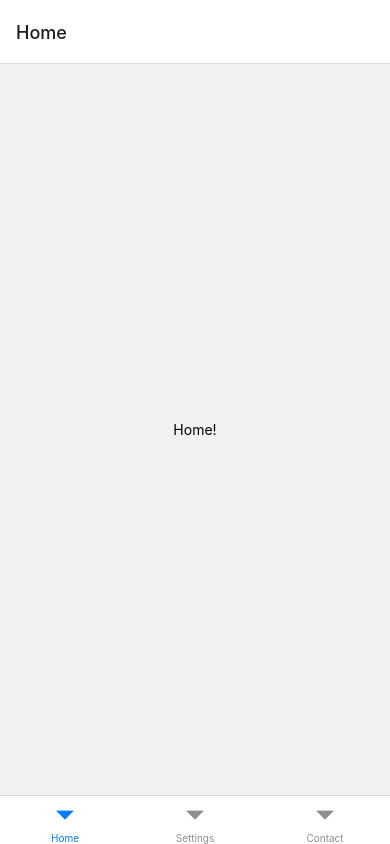
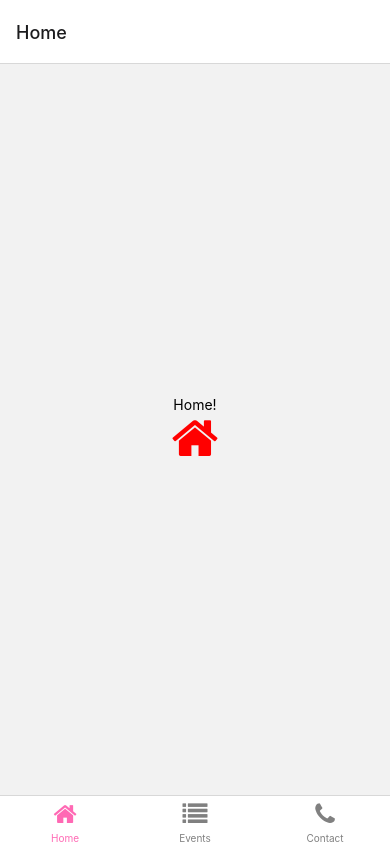
Before and after one commit to karthikstar/codexp_ws1_pm, a React Native app: screen /Home in a window 390 px wide. Built offline with nearby package versions, Linux system fonts and the light colour scheme.

Commit message:
added tab icons

```diff
--- a/App.js
+++ b/App.js
@@ -5,15 +5,35 @@
 import HomeScreen from './screens/HomeScreen';
 import SettingsScreen from './screens/SettingsScreen';
 import ContactScreen from './screens/ContactScreen';
+import { FontAwesome } from "@expo/vector-icons";
 
 const Tab = createBottomTabNavigator();
 
 export default function App() {
   return (
     <NavigationContainer>
-      <Tab.Navigator>
+      <Tab.Navigator
+        screenOptions={({ route }) => ({
+          tabBarIcon: ({ focused, color, size }) => {
+            let iconName;
+            // Set the Icon based on which route it is (name of the tab)
+            if (route.name === 'Home'){
+              iconName = "home";
+            } else if (route.name === "Events"){
+              iconName = "list";
+            } else if (route.name == 'Contact'){
+              iconName = "phone";
+            }
+
+            // You can return any component that you like here!
+            return <FontAwesome name={iconName} size={size} color={color} />;
+          },
+          tabBarActiveTintColor: 'hotpink',
+          tabBarInactiveTintColor: 'gray',
+        })}
+      >
         <Tab.Screen name="Home" component={HomeScreen} />
-        <Tab.Screen name="Settings" component={SettingsScreen} />
+        <Tab.Screen name="Events" component={SettingsScreen} />
         <Tab.Screen name="Contact" component={ContactScreen} />
       </Tab.Navigator>
     </NavigationContainer>
--- a/screens/HomeScreen.js
+++ b/screens/HomeScreen.js
@@ -1,10 +1,12 @@
 import React from 'react';
 import { Text, View } from 'react-native';
+import { FontAwesome } from "@expo/vector-icons";
 
 export default function HomeScreen() {
     return (
       <View style={{ flex: 1, justifyContent: 'center', alignItems: 'center' }}>
         <Text>Home!</Text>
+        <FontAwesome name="home" size = {50} color="red" />
       </View>
     );
   }
```
